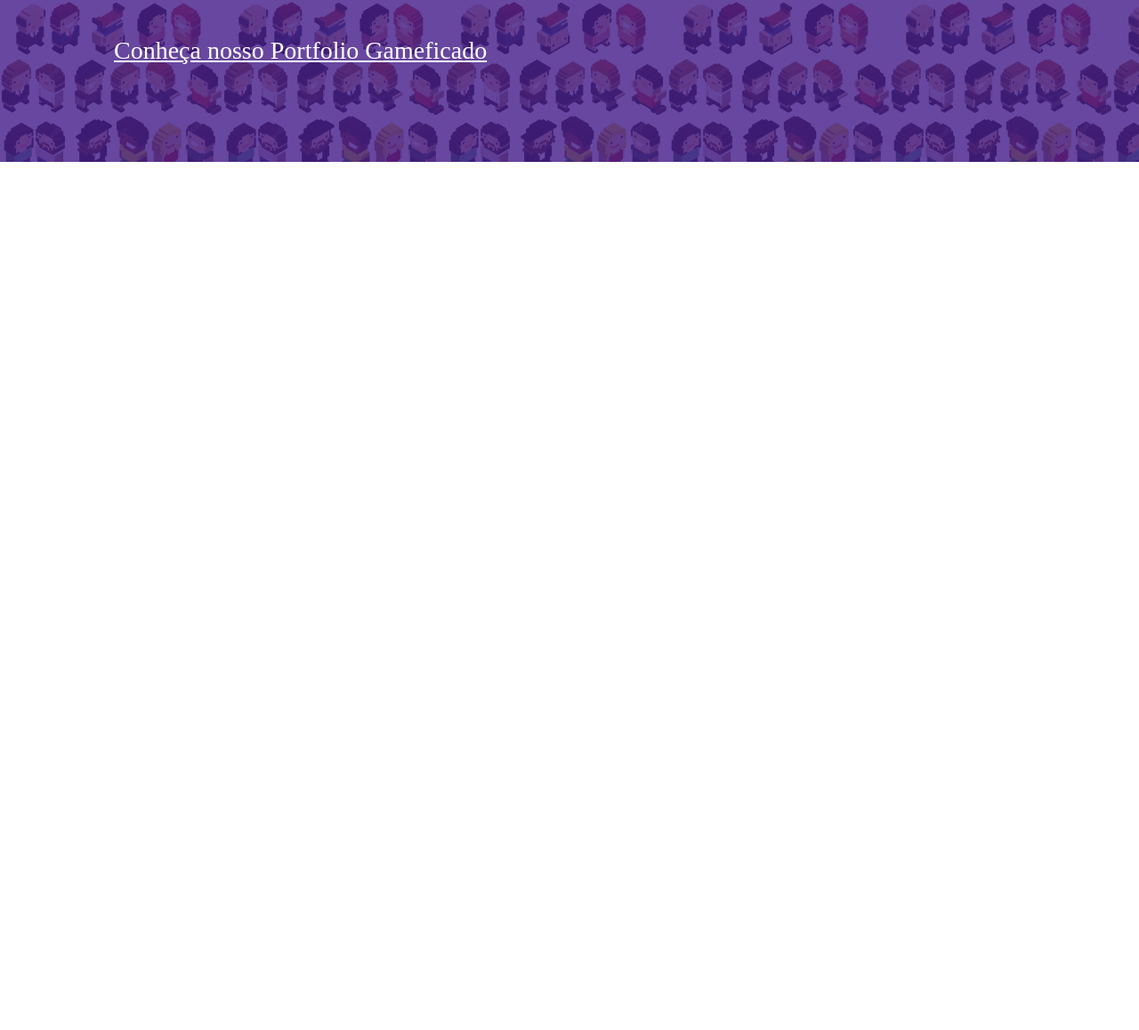
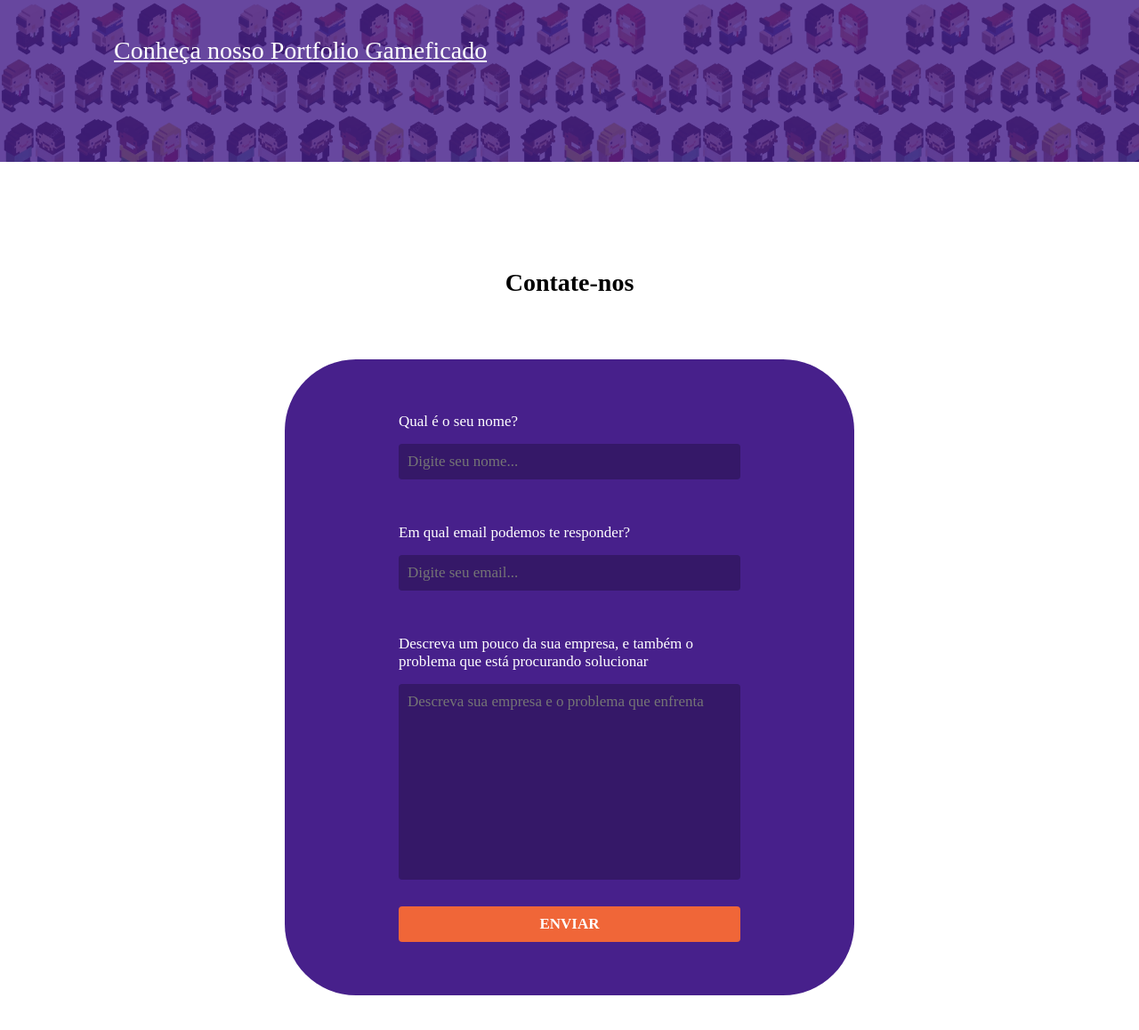
Before and after one commit to OtavioChiaki/gamificaai, a plain HTML site: page index.html in a window 1280 px wide. Shown: the part 2390-3548 px from the top of the page at 89% size. Before the commit the page ends 2692 px from the top, so only its background shows below. Drawn offline with Linux system fonts and the light colour scheme; a web font is replaced by a local one.

Commit message:
feat: Formulario de contato adicionado

```diff
--- a/index.html
+++ b/index.html
@@ -88,6 +88,31 @@
             <a href="#">Conheça nosso Portfolio Gameficado</a>
         </div>
     </section>
+
+    <section id="contato">
+        <h2>Contate-nos</h2>
+
+        <form>
+            <div class="campo">
+                <label for="campo-nome">Qual é o seu nome?</label>
+                <input id="campo-nome" type="text" placeholder="Digite seu nome...">
+            </div>
+
+            <div class="campo">
+                <label for="campo-email">Em qual email podemos te responder?</label>
+                <input type="email" name="" id="campo-email" placeholder="Digite seu email...">
+            </div>
+            <div class="campo-textarea">
+                <label for="campo-descricao">Descreva um pouco da sua empresa, e também o problema que está procurando
+                    solucionar</label>
+                <textarea name="" id="campo-descricao" cols="30" rows="10"
+                    placeholder="Descreva sua empresa e o problema que enfrenta"></textarea>
+            </div>
+            <button type="submit">Enviar</button>
+
+        </form>
+
+    </section>
 </body>
 
 </html>
--- a/style.css
+++ b/style.css
@@ -252,3 +252,122 @@ h2 {
 #portfolio a:hover {
     transform: scale(1.05);
 }
+
+#contato {
+    text-align: center;
+
+    padding-bottom: 100px;
+    margin-bottom: 100px;
+}
+
+#contato h2 {
+    margin-bottom: 70px;
+}
+
+#contato form {
+
+    width: 50%;
+    margin: 0 auto;
+    padding: 60px 0;
+
+    display: flex;
+    flex-direction: column;
+    align-items: center;
+
+    border-radius: 80px;
+    background-color: var(--Roxo-gamifica);
+
+    color: white;
+
+    font-family: "Montserrat";
+}
+
+.campo {
+    width: 60%;
+
+    margin-bottom: 50px;
+
+    text-align: left;
+
+    display: flex;
+
+    flex-direction: column;
+    justify-content: space-between;
+}
+
+.campo input {
+    height: 40px;
+    color: white;
+    background-color: #351868;
+
+    border: none;
+    border-radius: 4px;
+
+    outline: none;
+    text-indent: 10px;
+
+    font-family: "Montserrat";
+    font-size: 17px;
+}
+
+#contato form label {
+    margin-bottom: 15px;
+    font-size: 17px;
+}
+
+
+
+
+
+.campo-textarea {
+    width: 60%;
+
+    margin-bottom: 30px;
+
+    text-align: left;
+
+    display: flex;
+
+    flex-direction: column;
+    justify-content: space-between;
+
+}
+
+.campo-textarea textarea {
+    color: white;
+    background-color: #351868;
+    border: none;
+    border-radius: 4px;
+    padding: 10px;
+
+    font-family: "Montserrat";
+    font-size: 17px;
+    outline: none;
+    resize: none;
+}
+
+.campo input:focus, .campo-textarea textarea:focus {
+outline: 2px solid var(--laranja-gamifica);
+}
+
+#contato form button {
+    height: 40px;
+    width: 60%;
+
+    font-family: "Montserrat";
+    font-size: 17px;
+    font-weight: 600;
+
+    color: white;
+    background-color: var(--laranja-gamifica);
+
+    border: none;
+    border-radius: 4px;
+    text-transform: uppercase;
+    cursor: pointer;
+    transition: background-color 500ms ease;
+}
+
+#contato form button:hover {
+    background-color: #ad4929;
+}
```
